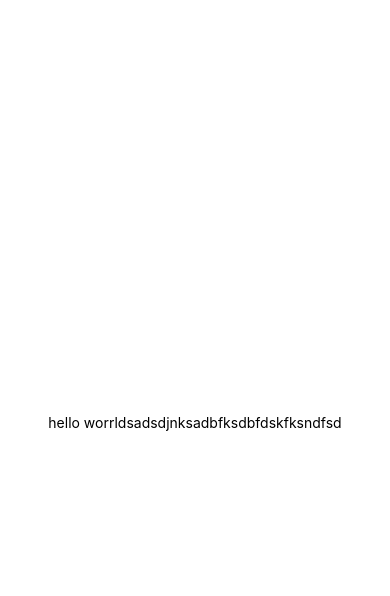
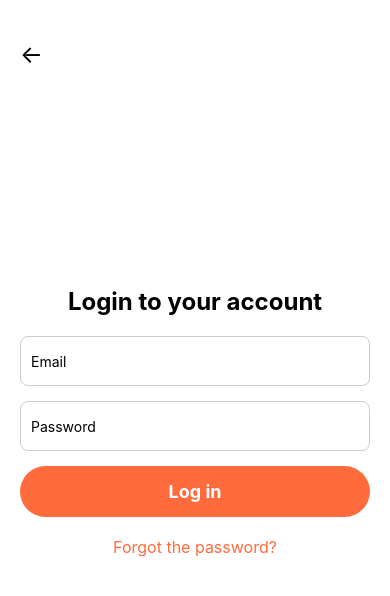
Before and after one commit to HuongNguyen210203/firstProject_reactNative, a React Native app: screen / in a window 390 px wide. Shown: the top 596 px of the page. Built offline with nearby package versions, Linux system fonts and the light colour scheme.

Commit message:
create ui/ux

```diff
--- a/App.js
+++ b/App.js
@@ -1,11 +1,46 @@
-import { StatusBar } from 'expo-status-bar';
-import { StyleSheet, Text, View } from 'react-native';
+import React, { useState } from 'react';
+import { StyleSheet, Text, View, TextInput, TouchableOpacity, Image, CheckBox } from 'react-native';
 
 export default function App() {
+    const [isChecked, setChecked] = useState(false);
+
     return (
         <View style={styles.container}>
-      <Text>hello worrldsadsdjnksadbfksdbfdskfksndfsd</Text>
-      <StatusBar style="auto" />
+            {/* Nút back */}
+            <TouchableOpacity style={styles.backButton}>
+                <Text style={styles.backButtonText}>←</Text>
+            </TouchableOpacity>
+
+
+
+            {/* Tiêu đề đăng nhập */}
+            <Text style={styles.title}>Login to your account</Text>
+
+            {/* Input Email */}
+            <TextInput
+                placeholder="Email"
+                style={styles.input}
+                keyboardType="email-address"
+            />
+
+            {/* Input Password */}
+            <TextInput
+                placeholder="Password"
+                style={styles.input}
+                secureTextEntry={true}
+            />
+
+
+
+            {/* Nút Log in */}
+            <TouchableOpacity style={styles.loginButton}>
+                <Text style={styles.loginButtonText}>Log in</Text>
+            </TouchableOpacity>
+
+            {/* Liên kết Forgot Password */}
+            <TouchableOpacity>
+                <Text style={styles.forgotPassword}>Forgot the password?</Text>
+            </TouchableOpacity>
         </View>
     );
 }
@@ -16,5 +51,62 @@ const styles = StyleSheet.create({
         backgroundColor: '#fff',
         alignItems: 'center',
         justifyContent: 'center',
+        paddingHorizontal: 20,
+    },
+    backButton: {
+        position: 'absolute',
+        top: 40,
+        left: 20,
+    },
+    backButtonText: {
+        fontSize: 24,
+    },
+    image: {
+        width: 200,
+        height: 200,
+        resizeMode: 'contain',
+        marginBottom: 20,
+    },
+    title: {
+        fontSize: 24,
+        fontWeight: 'bold',
+        marginBottom: 20,
+    },
+    input: {
+        width: '100%',
+        height: 50,
+        borderColor: '#ccc',
+        borderWidth: 1,
+        borderRadius: 8,
+        paddingHorizontal: 10,
+        marginBottom: 15,
+    },
+    checkboxContainer: {
+        flexDirection: 'row',
+        alignItems: 'center',
+        marginBottom: 20,
+    },
+    checkbox: {
+        marginRight: 8,
+    },
+    label: {
+        fontSize: 16,
+    },
+    loginButton: {
+        backgroundColor: '#FF6B3C',
+        width: '100%',
+        padding: 15,
+        borderRadius: 30,
+        alignItems: 'center',
+        marginBottom: 20,
+    },
+    loginButtonText: {
+        color: '#fff',
+        fontSize: 18,
+        fontWeight: 'bold',
+    },
+    forgotPassword: {
+        color: '#FF6B3C',
+        fontSize: 16,
     },
 });
```
Also changed, not shown: package.json (+4 -3 lines), 1 other file (tests, documents, lock files or other folders). Lines whose indentation alone changed are shown as unchanged.
